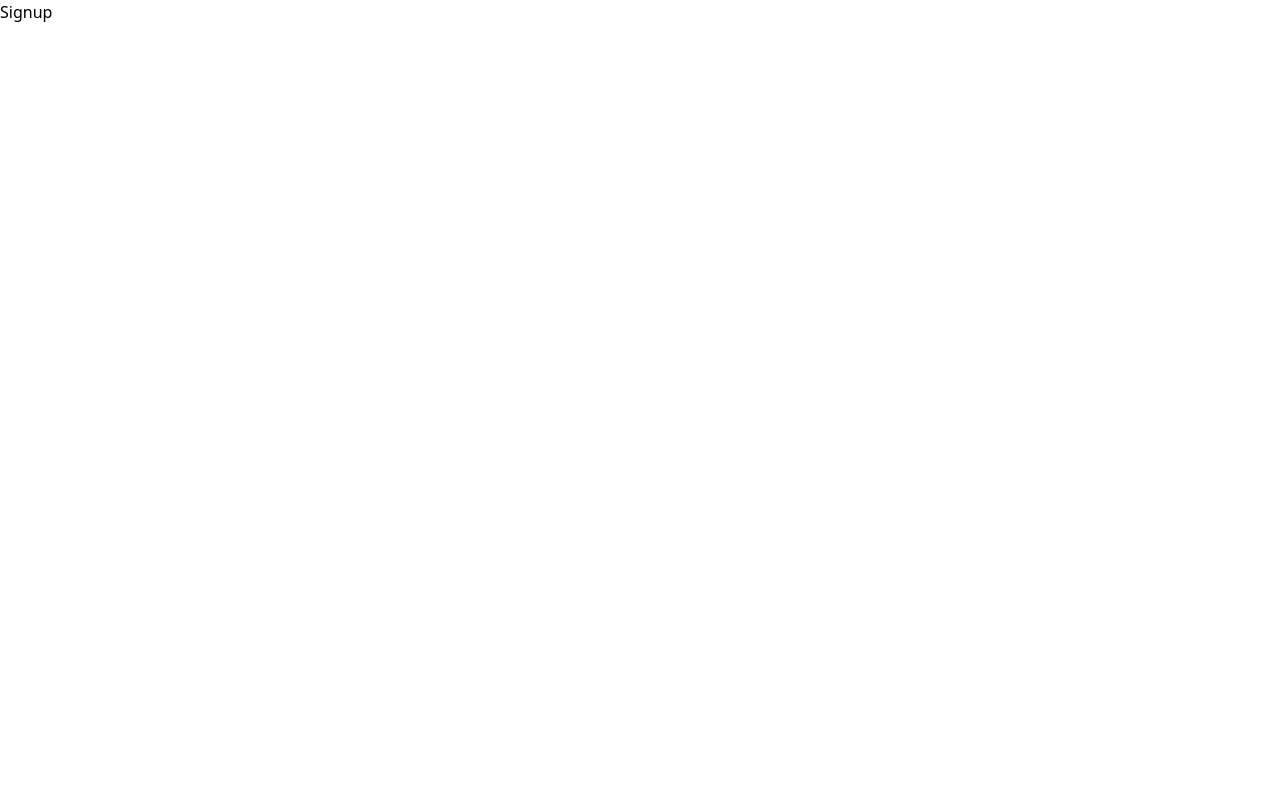
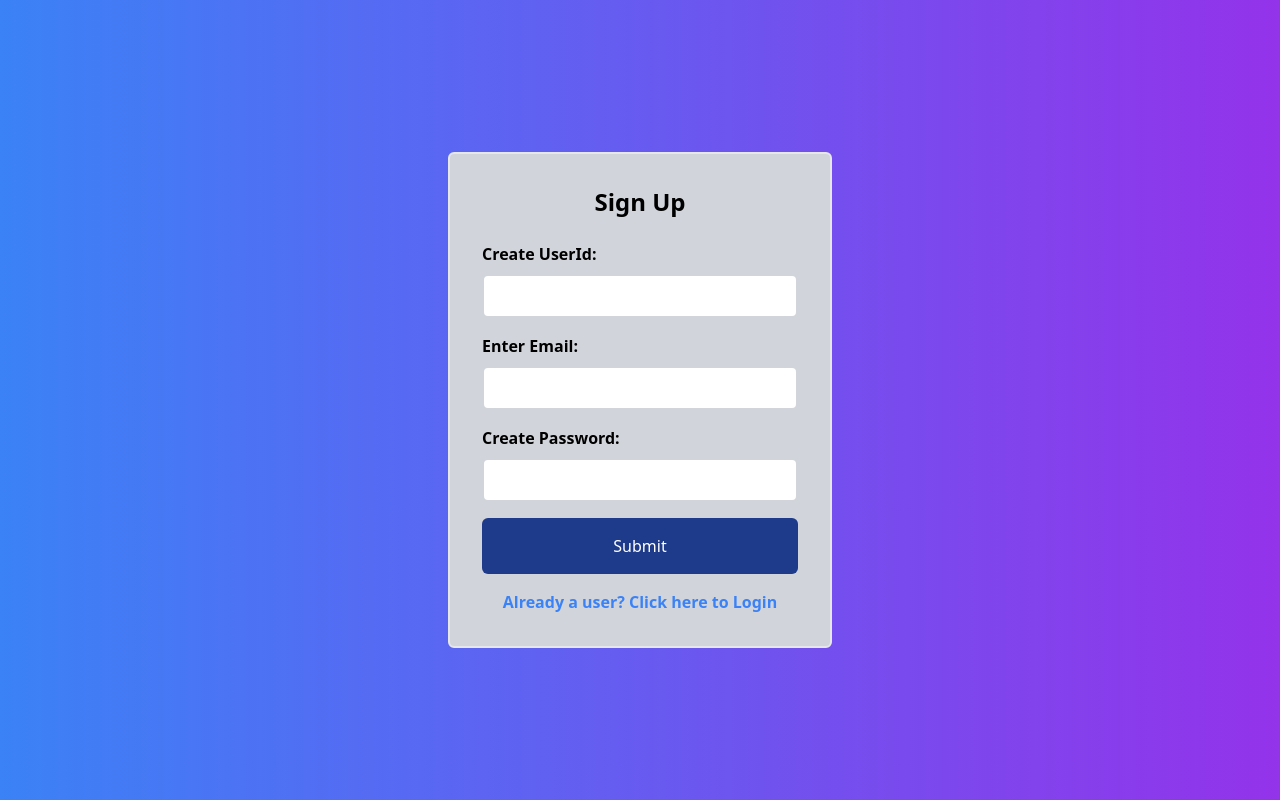
Before and after one commit to yash-io/Queue-flow, a React (Vite) app: page /signup in a window 1280 px wide. Built offline with nearby package versions, Linux system fonts and the light colour scheme; no server answers.

Commit message:
added firebase auth

```diff
--- a/src/App.jsx
+++ b/src/App.jsx
@@ -1,8 +1,8 @@
 import { useState } from 'react'
 import { BrowserRouter as Router,Routes,Route } from 'react-router-dom';
-import Login from './login'
+import Login from './auth/login'
 import Home from './Home';
-import Signup from './signup';
+import Signup from './auth/signup';
 function App() {
  const [loggedin, setLoggedin] = useState(false);
   return (
--- a/src/login.jsx
+++ b/src/auth/login.jsx
@@ -2,14 +2,15 @@ import React ,{useState} from 'react';
 import { useNavigate,Link} from 'react-router-dom';
 import { getAuth, signInWithEmailAndPassword } from 'firebase/auth';
 const Login = ({setLoggedin}) => {
-    const [email, setEmail] = useState('');
+    const [id, setId] = useState('');
     const [password, setPassword] = useState('');
     const navigate = useNavigate();
     const handleLogin = async (e) => {
         e.preventDefault();
+        navigate('/');
         const auth = getAuth();
         try {
-          await signInWithEmailAndPassword(auth, email, password);
+          await signInWithEmailAndPassword(auth, id, password);
           setLoggedin(true);
           navigate('/');
         } catch (error) {
@@ -19,17 +20,17 @@ const Login = ({setLoggedin}) => {
 
     return (
         <div>
-            <div className="flex justify-center items-center max-w-full bg-black min-h-screen">
+            <div className="flex justify-center items-center max-w-full bg-black min-h-screen bg-gradient-to-r from-blue-500 to-purple-600">
                 <form onSubmit={handleLogin} className="p-8 m-10 border-2 rounded-md w-full xs:max-w-sm bg-gray-300">
-                <h2 className="text-2xl mb-6 text-center">Login</h2>
-                    <label htmlFor="username block mb-2">
+                <h2 className="text-2xl font-medium mb-6 text-center">Login</h2>
+                    <label htmlFor="username" className='block mb-2 font-medium text-gray-700'>
                         Enter UserId :
                     </label>
                     <input type="text" name="username" id="username"
-                    value={email}
-                    onChange={(e) => setEmail(e.target.value)}
+                    value={id}
+                    onChange={(e) => setId(e.target.value)}
                     className="mb-4 p-2 border-2 border-gray-300 rounded-md w-full " required/>
-                    <label htmlFor="password block mb-2">
+                    <label htmlFor="password " className='block mb-2 font-medium text-gray-700'>
                         Enter Password :
                     </label>
                     <input type="password" name="password" id="password"
@@ -40,7 +41,7 @@ const Login = ({setLoggedin}) => {
                         Submit
                     </button>
                 <Link to='/signup'>
-                <h3>Not a user. Click here to Sign-up</h3>
+                <h3 className='text-center font-bold text-blue-500'>Not a user. Click here to Sign-up</h3>
                 </Link>
 
 
--- /dev/null
+++ b/src/auth/signup.jsx
@@ -0,0 +1,97 @@
+import React, { useState } from 'react';
+import { useNavigate, Link } from 'react-router-dom';
+import { getAuth, createUserWithEmailAndPassword } from 'firebase/auth';
+import { getFirestore, doc, setDoc } from 'firebase/firestore';
+import { auth, db } from '../firebase'; // Ensure correct import
+
+const Signup = () => {
+  const [data, setData] = useState({
+    email: '',
+    id: '',
+    password: '',
+  });
+
+  const navigate = useNavigate();
+
+  const handleInput = (event) => {
+    const { name, value } = event.target;
+    setData((prevData) => ({
+      ...prevData,
+      [name]: value,
+    }));
+  };
+
+  const handleSignup = async (e) => {
+    e.preventDefault();
+    try {
+      const userCredential = await createUserWithEmailAndPassword(auth, data.email, data.password);
+      const user = userCredential.user;
+      // Save the id and email to Firestore
+      await setDoc(doc(db, 'users', user.uid), {
+        id: data.id,
+        email: data.email,
+      });
+      console.log("User signed up successfully");
+      navigate('/login');
+    } catch (error) {
+      let errorMessage = "An unexpected error occurred. Please try again.";
+      if (error.code === 'auth/email-already-in-use') {
+        errorMessage = "The email address is already in use by another account.";
+      }
+      setError(errorMessage);
+      console.error("Error signing up:", error);
+    }
+  };
+
+  return (
+    <div className="flex justify-center items-center min-h-screen bg-gradient-to-r from-blue-500 to-purple-600">
+      <form onSubmit={handleSignup} className="p-8 m-10 border-2 rounded-md w-full max-w-md xs:max-w-sm bg-gray-300">
+        <h2 className="text-2xl font-bold mb-6 text-center">Sign Up</h2>
+        <label htmlFor="id" className="block mb-2 font-bold">
+          Create UserId:
+        </label>
+        <input
+          type="text"
+          name="id"
+          id="id"
+          value={data.id}
+          onChange={handleInput}
+          className="mb-4 p-2 border-2 border-gray-300 rounded-md w-full"
+          required
+        />
+        <label htmlFor="email" className="block mb-2 font-bold">
+          Enter Email:
+        </label>
+        <input
+          type="email"
+          name="email"
+          id="email"
+          value={data.email}
+          onChange={handleInput}
+          className="mb-4 p-2 border-2 border-gray-300 rounded-md w-full"
+          required
+        />
+        <label htmlFor="password" className="block mb-2 font-bold">
+          Create Password:
+        </label>
+        <input
+          type="password"
+          name="password"
+          id="password"
+          value={data.password}
+          onChange={handleInput}
+          className="mb-4 p-2 border-2 border-gray-300 rounded-md w-full"
+          required
+        />
+        <button type="submit" className="px-2 py-4 w-full bg-blue-900 text-white rounded-md mb-4">
+          Submit
+        </button>
+        <Link to="/login">
+          <h3 className="text-center font-bold text-blue-500">Already a user? Click here to Login</h3>
+        </Link>
+      </form>
+    </div>
+  );
+};
+
+export default Signup;
--- a/src/firebase.js
+++ b/src/firebase.js
@@ -4,13 +4,13 @@ import { getAuth } from 'firebase/auth';
 import { getFirestore } from 'firebase/firestore';
 
 const firebaseConfig = {
-  apiKey: process.env.REACT_APP_FIREBASE_API_KEY,
-  authDomain: process.env.REACT_APP_FIREBASE_AUTH_DOMAIN,
-  databaseURL: process.env.REACT_APP_FIREBASE_DATABASE_URL,
-  projectId: process.env.REACT_APP_FIREBASE_PROJECT_ID,
-  storageBucket: process.env.REACT_APP_FIREBASE_STORAGE_BUCKET,
-  messagingSenderId: process.env.REACT_APP_FIREBASE_MESSAGING_SENDER_ID,
-  appId: process.env.REACT_APP_FIREBASE_APP_ID
+  apiKey: import.meta.env.VITE_FIREBASE_API_KEY,
+  authDomain: import.meta.env.VITE_FIREBASE_AUTH_DOMAIN,
+  databaseURL: import.meta.env.VITE_FIREBASE_DATABASE_URL,
+  projectId: import.meta.env.VITE_FIREBASE_PROJECT_ID,
+  storageBucket: import.meta.env.VITE_FIREBASE_STORAGE_BUCKET,
+  messagingSenderId: import.meta.env.VITE_FIREBASE_MESSAGING_SENDER_ID,
+  appId: import.meta.env.VITE_FIREBASE_APP_ID
 };
 
 const app = initializeApp(firebaseConfig);
--- a/src/signup.jsx
+++ /dev/null
@@ -1,10 +0,0 @@
-
-const Signup = () => {
-    return (
-        <div>
-            <h1>Signup</h1>
-        </div>
-    )
-}
-
-export default Signup;
```
